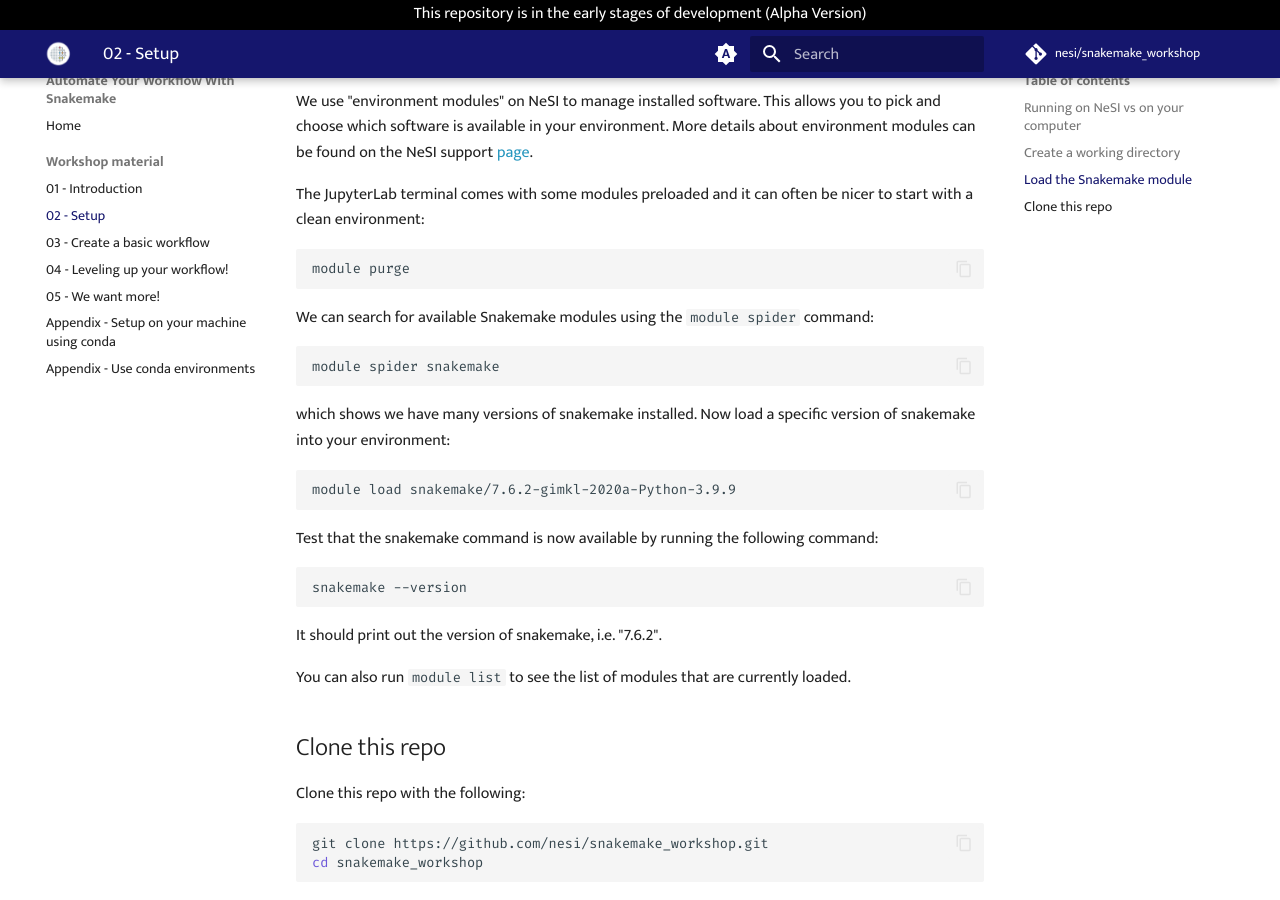
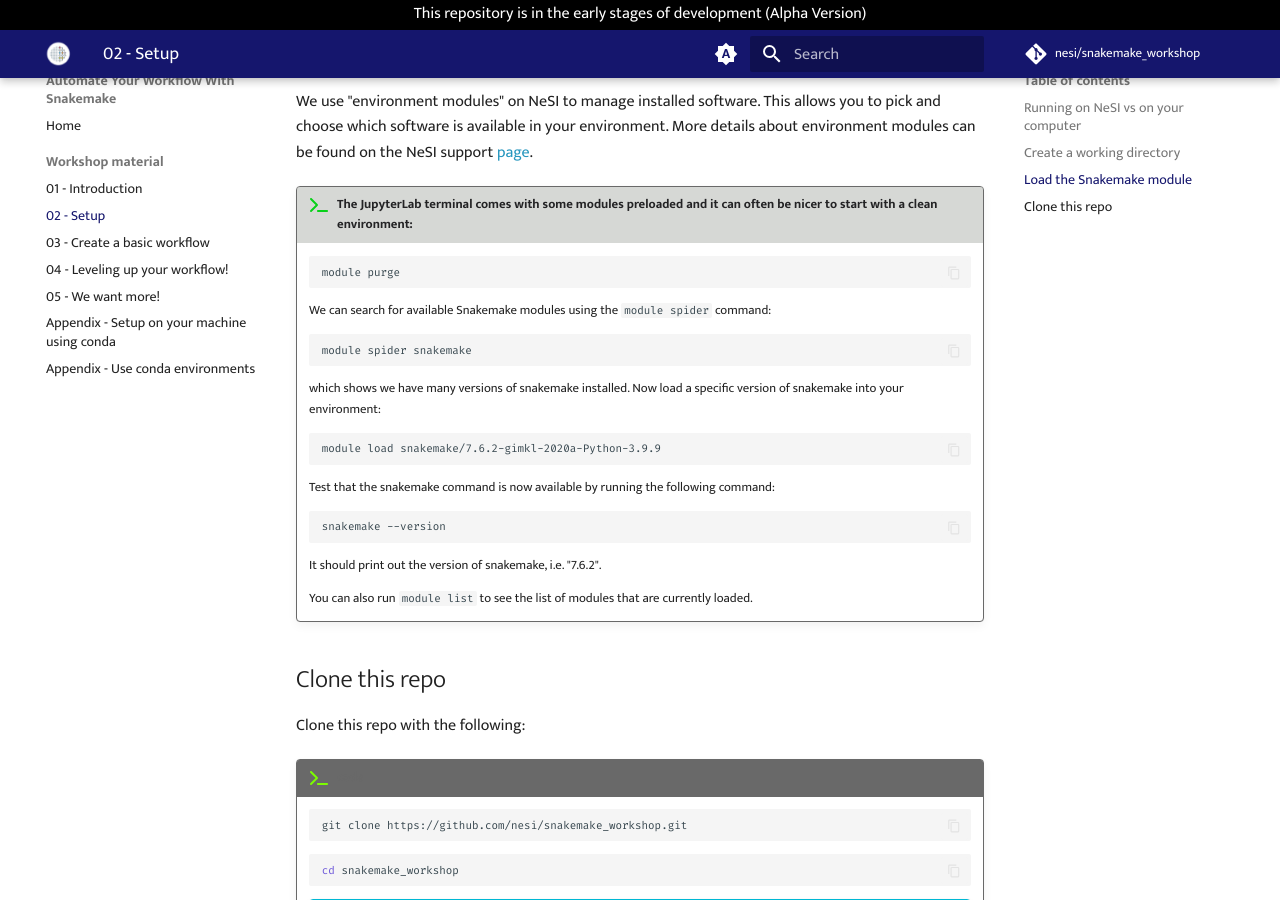
Before and after one commit to nesi/snakemake_workshop, an MkDocs documentation site: the page built from docs/workshop_material/02_setup.md, in a window 1280 px wide and 900 px high, scrolled down 2151 px. Built offline with MkDocs 1.6.1 and Material for MkDocs 9.7.7, drawn with Linux system fonts in a browser that asks for light colours; comment, search, counter and statistics services are not loaded.

````diff
--- a/docs/workshop_material/02_setup.md
+++ b/docs/workshop_material/02_setup.md
@@ -43,44 +43,50 @@ When you connect to NeSI JupyterLab you always start in a new hidden directory.
 We use "environment modules" on NeSI to manage installed software. This allows you to pick and choose which software is available in your environment.
 More details about environment modules can be found on the NeSI support [page](https://support.nesi.org.nz/hc/en-gb/articles/360000360576-Finding-Software).
 
-The JupyterLab terminal comes with some modules preloaded and it can often be nicer to start with a clean environment:
 
-```
-module purge
-```
+!!! terminal-2 "The JupyterLab terminal comes with some modules preloaded and it can often be nicer to start with a clean environment:"
 
-We can search for available Snakemake modules using the `module spider` command:
+    ```bash
+    module purge
+    ```
 
-```
-module spider snakemake
-```
+    We can search for available Snakemake modules using the `module spider` command:
 
-which shows we have many versions of snakemake installed. Now load a specific version of snakemake into your environment:
+    ```bash
+    module spider snakemake
+    ```
 
-```
-module load snakemake/7.6.2-gimkl-2020a-Python-3.9.9
-```
+    which shows we have many versions of snakemake installed. Now load a specific version of snakemake into your environment:
 
-Test that the snakemake command is now available by running the following command:
+    ```bash
+    module load snakemake/7.6.2-gimkl-2020a-Python-3.9.9
+    ```
 
-```
-snakemake --version
-```
+    Test that the snakemake command is now available by running the following command:
 
-It should print out the version of snakemake, i.e. "7.6.2".
+    ```bash
+    snakemake --version
+    ```
 
-You can also run `module list` to see the list of modules that are currently loaded.
+    It should print out the version of snakemake, i.e. "7.6.2".
+
+    You can also run `module list` to see the list of modules that are currently loaded.
 
 ## Clone this repo
 
 Clone this repo with the following:
 
-```bash
-git clone https://github.com/nesi/snakemake_workshop.git
-cd snakemake_workshop
-```
+!!! terminal "code"
 
-See the [Git Guides](https://github.com/git-guides/git-clone) for information on cloning a repo
+    ```bash
+    git clone https://github.com/nesi/snakemake_workshop.git
+    ```
+    ```bash
+    cd snakemake_workshop
+    ```
+    !!! info ""
+
+        See the [Git Guides](https://github.com/git-guides/git-clone) for information on cloning a repo
 
 - - -
 
````
